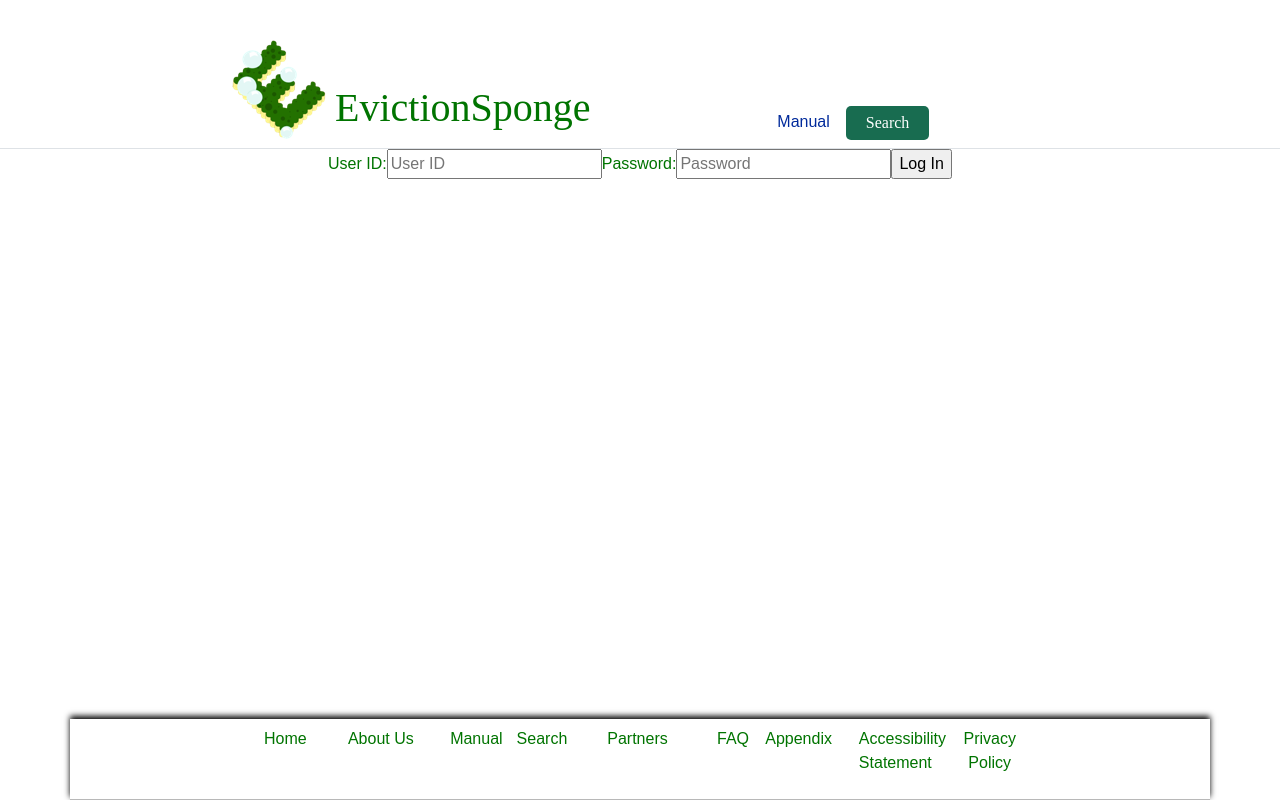
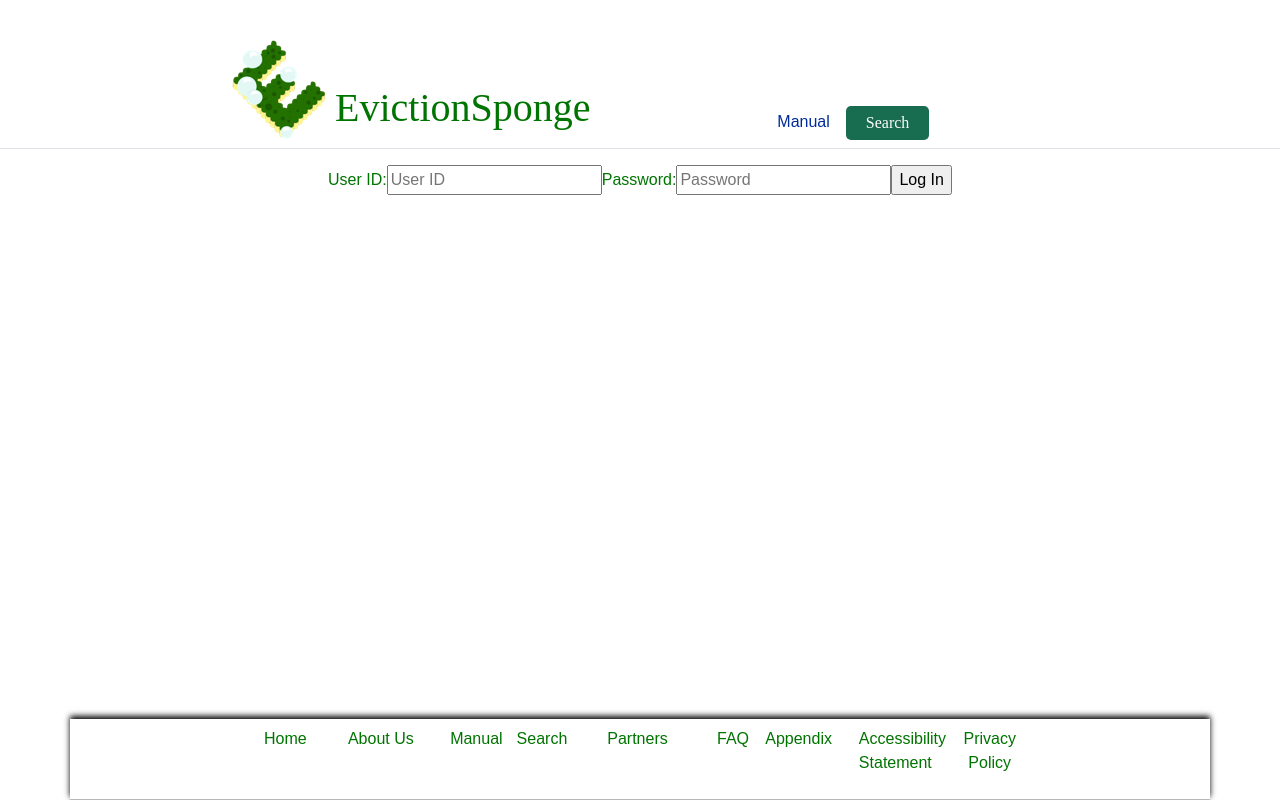
Before and after one commit to PSU-Capstone-Winter-Spring-2021/Eviction-Sponge, a React (Create React App) app in the folder src/frontend/: page /oeci-login in a window 1280 px wide. Built offline with nearby package versions, Linux system fonts and the light colour scheme.

Commit message:
Added top padding

```diff
--- a/src/frontend/src/components/OeciLogin.jsx
+++ b/src/frontend/src/components/OeciLogin.jsx
@@ -46,7 +46,7 @@ class OeciLogin extends React.Component {
     // HTML(?) for the component
     render() {
         return (
-            <main className="oeci-login-container">
+            <main className="oeci-login-container p-3">
             <form onSubmit={this.handleSubmit}>
                 <label>
                     User ID:
```
